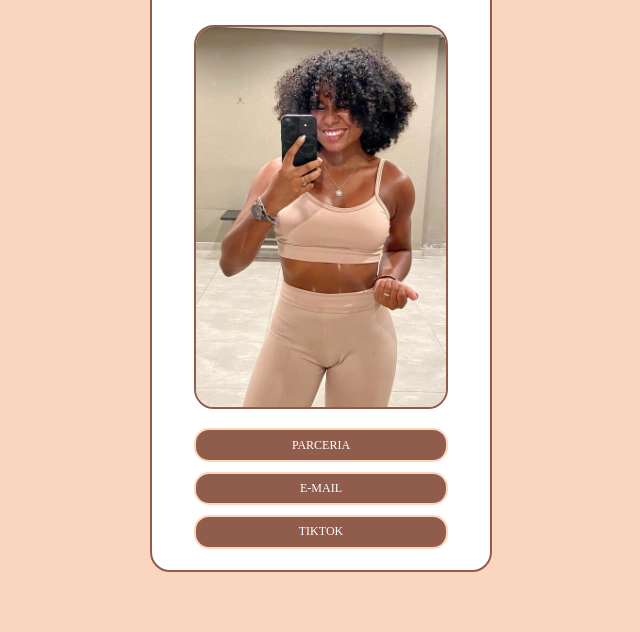
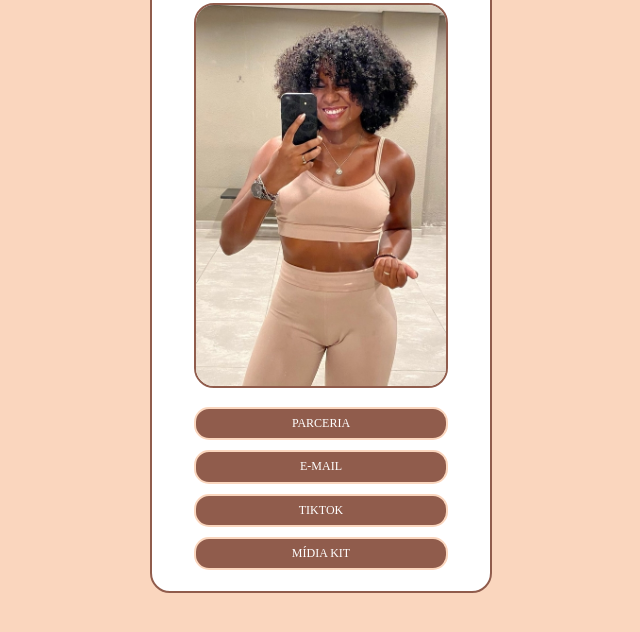
Before and after one commit to GuiMarquesdev/Sophia-Menezes, a plain HTML site: page index.html in a window 1280 px wide. Shown: the part 152-784 px from the top of the page, without its empty margins (319-959 px from the left). Drawn offline with Linux system fonts and the light colour scheme; a web font is replaced by a local one.

Commit message:
Update index.html

```diff
--- a/index.html
+++ b/index.html
@@ -19,7 +19,7 @@
             <a class="button-container"><button id="whatsappButton">PARCERIA</button></a>
             <a class="button-container"><button id="emailButton">E-MAIL</button></a>
             <a class="button-container" href="https://www.tiktok.com/@sophi.menezesfit?_t=ZM-8tJoulG94XW&_r=1"><button >TIKTOK</button></a>
-           <!-- <a class="button-container"><button id="mediaKitButton">MÍDIA KIT</button></a>-->
+            <a class="button-container"><button id="mediaKitButton">MÍDIA KIT</button></a>
         </div>
         </div>
     </div>
```
